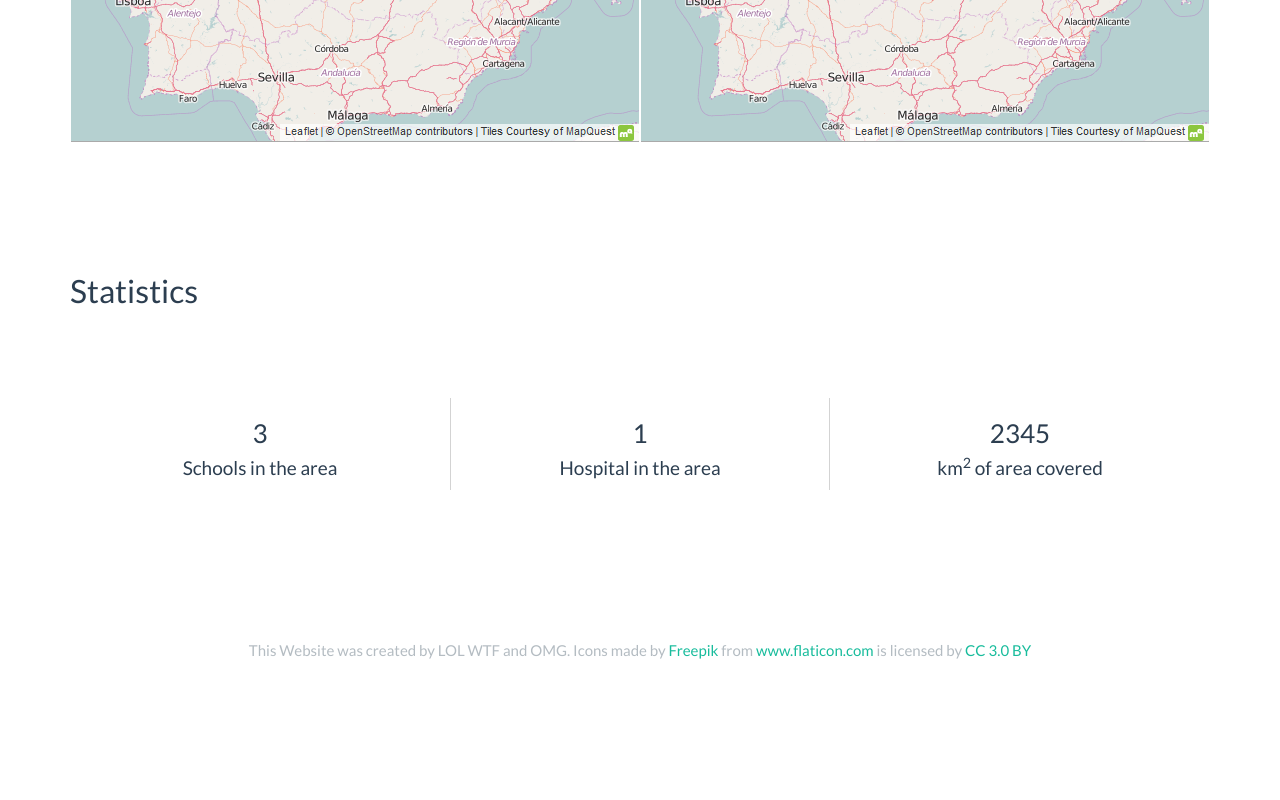
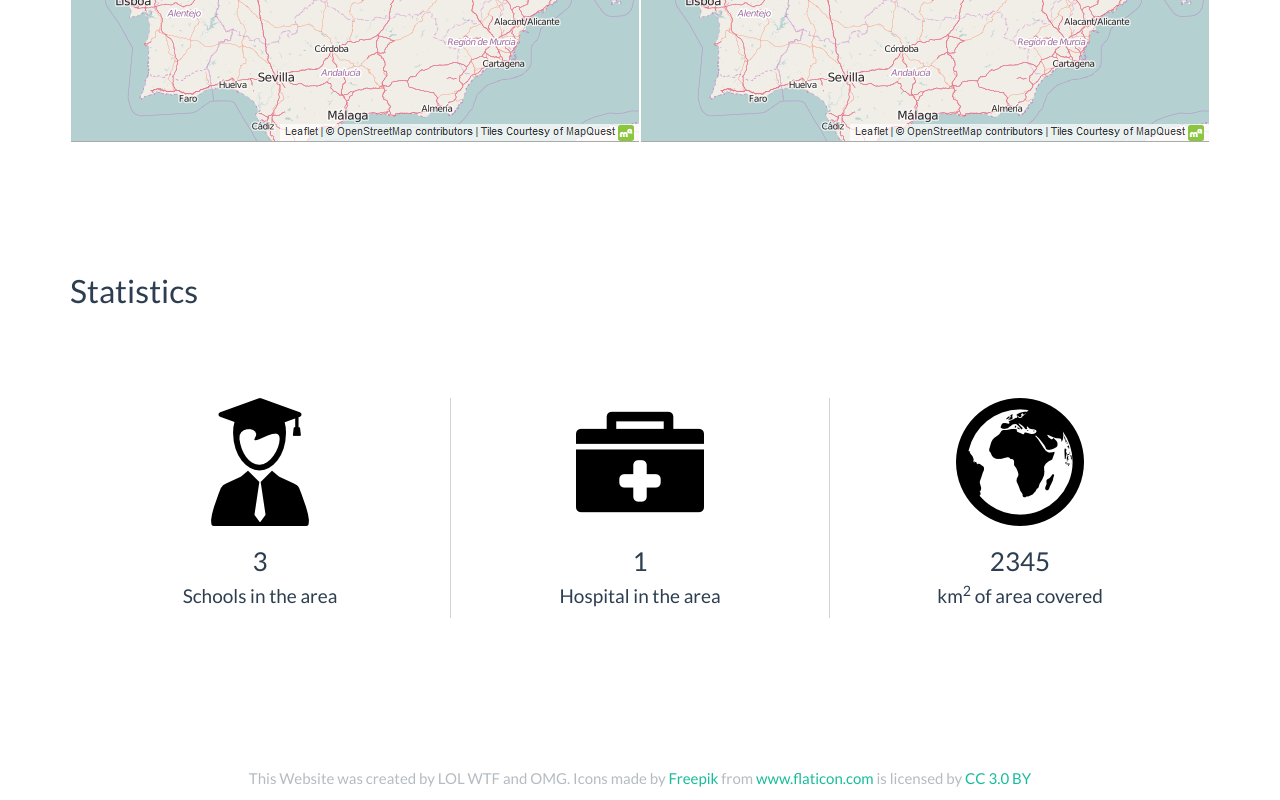
Before and after one commit to treigerm/ImpactMap, a plain HTML site: page map-comp/index.html in a window 1280 px wide. Shown: the part 570-1370 px from the top of the page. Before the commit the page ends 1242 px from the top, so only its background shows below. Drawn offline with Linux system fonts and the light colour scheme.

Commit message:
Add icons

```diff
--- a/map-comp/index.html
+++ b/map-comp/index.html
@@ -43,17 +43,20 @@
 
           </div>
           <div class="col-lg-4 stat">
+              <img src="images/uni.png" alt="" />
               <h3>3</h3>
               <h4>Schools in the area</h2>
           </div>
 
           <div class="col-lg-4 stat stat-mid">
+            <img src="images/first-aid-kit.png" alt="" />
             <h3>1</h3>
             <h4>Hospital in the area</h2>
           </div>
 
 
           <div class="col-lg-4 stat">
+            <img src="images/earth.png" alt="" />
             <h3>2345</h3>
             <h4>km<sup>2</sup> of area covered</h2>
           </div>
```
Also changed, not shown: map-comp/images/earth.png (added), map-comp/images/first-aid-kit.png (added), map-comp/images/uni.png (added).
